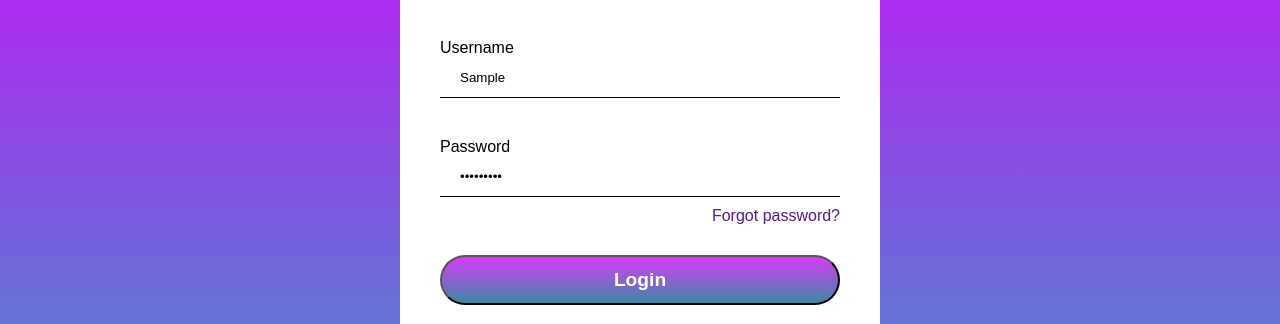
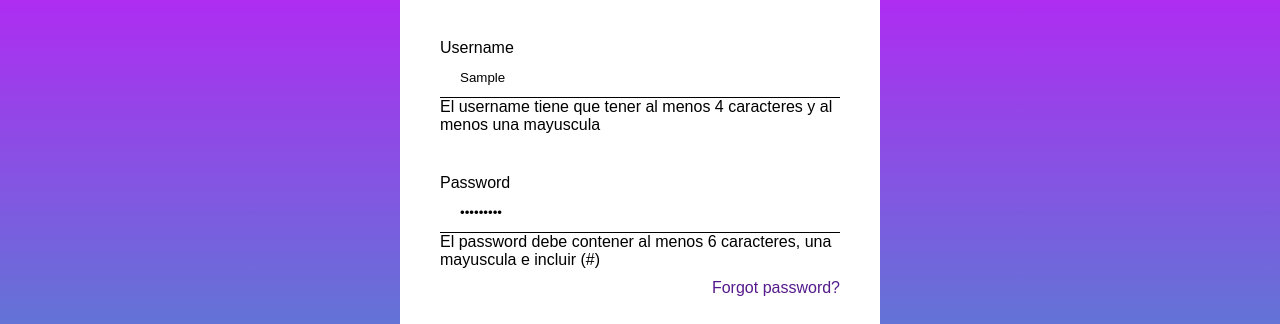
Before and after one commit to EmanuelRamos98/Login-Practica, a plain HTML site: page index.html in a window 1280 px wide. Both pictures are taken after typing "Sample", "Sample123" into the empty fields and a click on the button "Login". Shown: the part 171-495 px from the top of the page. Drawn offline with Linux system fonts and the light colour scheme.

Commit message:
segundo Commit

```diff
--- a/index.html
+++ b/index.html
@@ -14,14 +14,16 @@
                 <div class="username-div">
                     <label>Username</label>
                     <input type="text" id="username" class="username-input" placeholder="type username">
+                    <span class="error-text-username"></span>
                 </div>
                 <div class="password-div">
                     <label>Password</label>
                     <input type="password" id="password" class="password-input" placeholder="type password">
+                    <span class="error-text-password"></span>
                     <a href="" class="password-link">Forgot password?</a>
                 </div>
                 <div class="btn-div">
-                    <button class="btn">Login</button>
+                    <button type="submit" class="btn">Login</button>
                 </div>
                 <div class="redes">
                     <span>Or Sing Up Using</span>
--- a/script.js
+++ b/script.js
@@ -1,6 +1,24 @@
+const validarUsername = (texto)=> texto.lenth >=4 && texto != texto.toLowerCase()
+const validarPassword = (texto)=> texto.lenth >=6 && texto != texto.toLowerCase() && texto.incluedes('#')
+
 const formularioHTML = document.getElementById('formulario')
 
-formularioHTML.addEventListener("submit",(evento)=>{
+const handleSubmit = (evento)=>{
     evento.preventDefault()
+    const formulario = evento.target
+    const username = formulario.username.value
+    const password = formulario.password.value
 
-})
+    let valido = true
+
+    if(!validarUsername(username)){
+        const errorTextHTML = document.querySelector('.error-text-username')
+        errorTextHTML.innerText = 'El username tiene que tener al menos 4 caracteres y al menos una mayuscula'
+    }
+    if(!validarPassword(password)){
+        const errorTextHTML = document.querySelector('.error-text-password')
+        errorTextHTML.innerText = 'El password debe contener al menos 6 caracteres, una mayuscula e incluir (#)'
+    }
+}
+
+formularioHTML.addEventListener('submit', handleSubmit)
```
